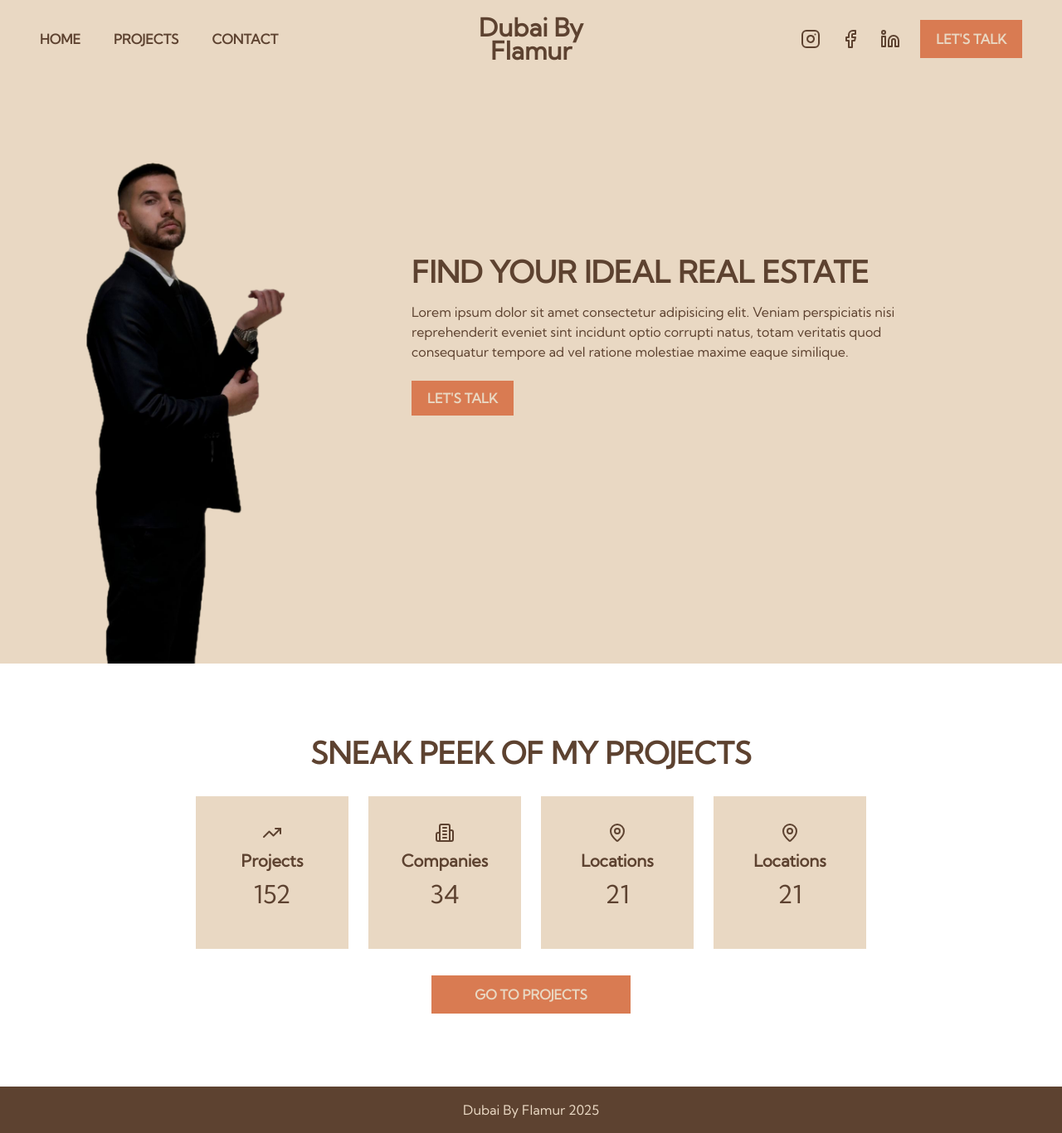
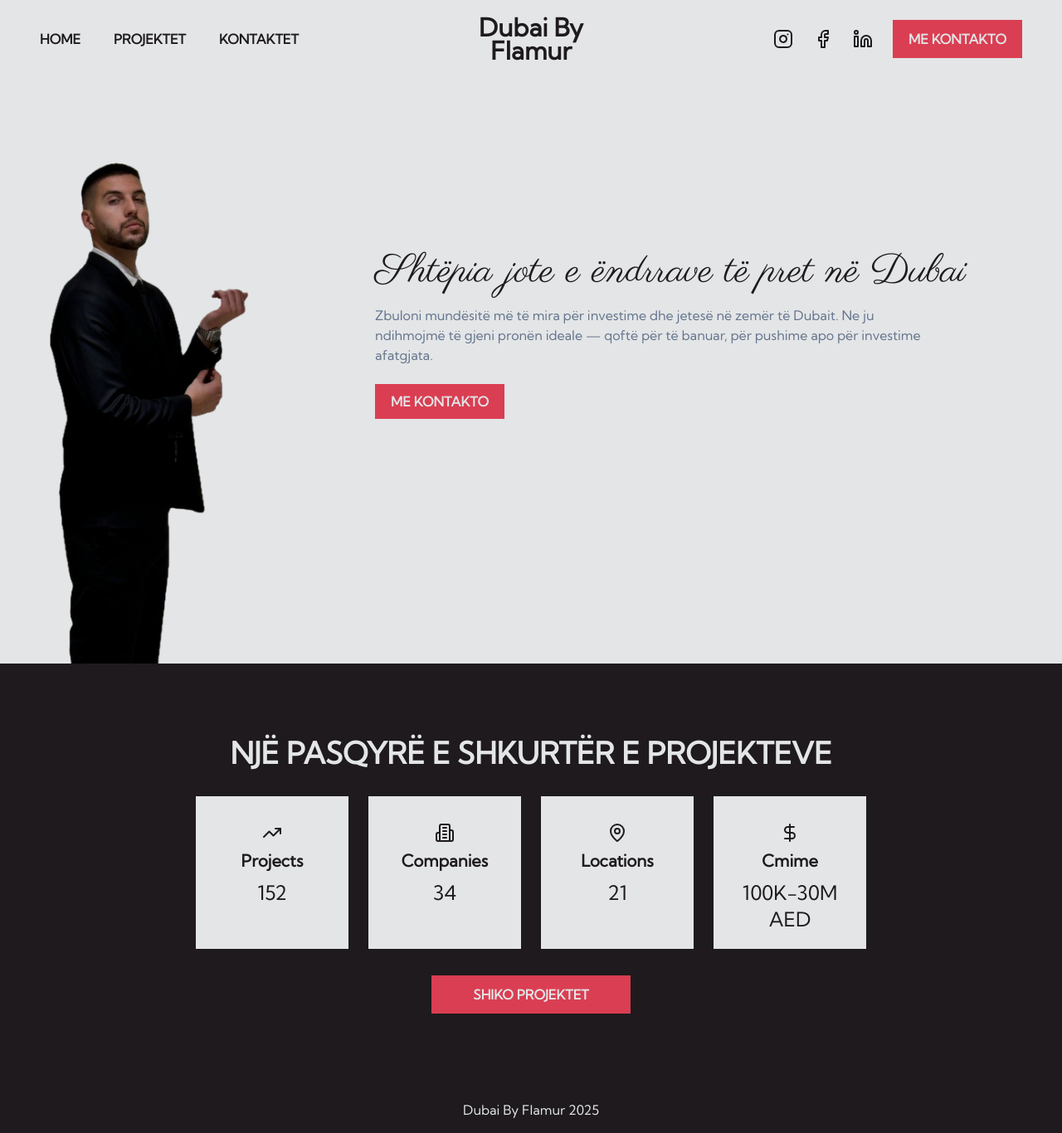
Before and after one commit to Andigashi1/real-estate, a Next.js app: page / in a window 1280 px wide. Shown: the whole page at 83% size. Built offline with nearby package versions, Linux system fonts and the light colour scheme.

Commit message:
changed color palette

```diff
--- a/app/components/Filters.jsx
+++ b/app/components/Filters.jsx
@@ -131,7 +131,7 @@ const Filters = ({ properties = [], onFilteredResults }) => {
           value={filters.propertyType}
           onChange={(e) => handleFilterChange("propertyType", e.target.value)}
         >
-          <option value="">Property Type</option>
+          <option value="">Lloji Prones</option>
           <option value="apartment">Apartment</option>
           <option value="villa">Villa</option>
           <option value="townhouse">Townhouse</option>
@@ -167,13 +167,13 @@ const Filters = ({ properties = [], onFilteredResults }) => {
           value={filters.bedrooms}
           onChange={(e) => handleFilterChange("bedrooms", e.target.value)}
         >
-          <option value="">Bedrooms</option>
+          <option value="">Numri i Dhomave</option>
           <option value="studio">Studio</option>
-          <option value="1">1 BR</option>
-          <option value="2">2 BR</option>
-          <option value="3">3 BR</option>
-          <option value="4">4 BR</option>
-          <option value="5+">5+ BR</option>
+          <option value="1">1</option>
+          <option value="2">2</option>
+          <option value="3">3</option>
+          <option value="4">4</option>
+          <option value="5+">5+</option>
         </select>
 
         {/* Price Range */}
@@ -182,7 +182,7 @@ const Filters = ({ properties = [], onFilteredResults }) => {
           value={filters.priceRange}
           onChange={(e) => handleFilterChange("priceRange", e.target.value)}
         >
-          <option value="">Price Range</option>
+          <option value="">Cmimi</option>
           <option value="0-500k">Under 500K AED</option>
           <option value="500k-1m">500K - 1M AED</option>
           <option value="1m-2m">1M - 2M AED</option>
@@ -197,7 +197,7 @@ const Filters = ({ properties = [], onFilteredResults }) => {
           <input
             type="text"
             name="search"
-            placeholder="Search properties..."
+            placeholder="Kerko prona..."
             className="border-2 border-foreground px-3 py-2 pl-10 rounded-lg w-full"
             value={filters.search}
             onChange={(e) => handleFilterChange("search", e.target.value)}
--- a/app/components/Intro.jsx
+++ b/app/components/Intro.jsx
@@ -2,22 +2,34 @@ import muli from "@/public/flamur.png";
 import Image from "next/image";
 import Talkbtn from "./Talkbtn";
 
+import { Parisienne } from "next/font/google";
+const parisienne = Parisienne({ subsets: ["latin"], weight: "400" });
 const Intro = () => {
   return (
     <div className="flex flex-col lg:flex-row items-center justify-end lg:justify-center gap-24 mx-8 h-screen max-h-[824px]">
-      <Image src={muli} alt="Photo of Flamur Ramaj" width={200} height={400} className="lg:self-end w-[30vh] max-w-[250px]" />
-      <div className="max-lg:bg-white max-lg:absolute top-[55%] p-6 space-y-4 max-w-2xl mx-8 max-lg:text-center">
-        <h1 className="text-2xl lg:text-4xl font-bold max-lg:text-center uppercase">Find Your Ideal Real Estate</h1>
-        <p className="mb-8">
-          Lorem ipsum dolor sit amet consectetur adipisicing elit. Veniam
-          perspiciatis nisi reprehenderit eveniet sint incidunt optio corrupti
-          natus, totam veritatis quod consequatur tempore ad vel ratione
-          molestiae maxime eaque similique.
+      <Image
+        src={muli}
+        alt="Photo of Flamur Ramaj"
+        width={200}
+        height={400}
+        className="lg:self-end w-[30vh] max-w-[250px]"
+      />
+      <div className="max-lg:bg-white max-lg:absolute top-[55%] p-6 space-y-4 mx-8 max-lg:text-center">
+        <h1
+          className={`text-4xl lg:text-5xl font-black max-lg:text-center ${parisienne.className}`}
+        >
+          Shtëpia jote e ëndrrave të pret në Dubai
+        </h1>
+        <p className="mb-8 max-w-2xl text-text">
+          Zbuloni mundësitë më të mira për investime dhe jetesë në zemër të
+          Dubait. Ne ju ndihmojmë të gjeni pronën ideale — qoftë për të banuar,
+          për pushime apo për investime afatgjata.
         </p>
-        <Talkbtn/>
+
+        <Talkbtn />
       </div>
     </div>
-  )
-}
+  );
+};
 
-export default Intro
+export default Intro;
--- a/app/components/Projects.jsx
+++ b/app/components/Projects.jsx
@@ -1,4 +1,4 @@
-import { TrendingUp, Building2, MapPin } from "lucide-react";
+import { TrendingUp, Building2, MapPin, DollarSign } from "lucide-react";
 import Link from "next/link";
 
 const Projects = () => {
@@ -19,15 +19,15 @@ const Projects = () => {
       value: "21",
     },
     {
-      icon: <MapPin className="w-6 h-6 mx-auto" />,
-      label: "Locations",
-      value: "21",
+      icon: <DollarSign className="w-6 h-6 mx-auto" />,
+      label: "Cmime",
+      value: "100K-30M AED",
     },
   ];
   return (
-    <div className="bg-white py-22 space-y-8 text-center px-8">
-      <h1 className="font-bold text-4xl uppercase">
-        Sneak peek of my projects
+    <div className="bg-foreground py-22 space-y-8 text-center px-8">
+      <h1 className="font-bold text-background text-4xl uppercase">
+        Një Pasqyrë e Shkurtër e Projekteve
       </h1>
 
       <div className="flex justify-center">
@@ -35,11 +35,11 @@ const Projects = () => {
           {stats.map((stat, i) => (
             <div
               key={i}
-              className="bg-background text-center space-y-2 pt-8 max-sm:w-36 max-sm:h-36 w-46 h-46"
+              className="bg-background text-center space-y-2 px-4 py-8 max-sm:w-36 max-sm:h-36 w-46 h-46"
             >
               {stat.icon}
               <h2 className="text-xl font-semibold">{stat.label}</h2>
-              <p className="text-3xl">{stat.value}</p>
+              <p className="text-2xl">{stat.value}</p>
             </div>
           ))}
         </div>
@@ -49,7 +49,7 @@ const Projects = () => {
         <p
           className="px-4 py-2 bg-button border-3 border-button hover:bg-transparent hover:text-button text-background font-bold uppercase cursor-pointer max-w-[15rem] mx-auto"
         >
-          Go To Projects
+          Shiko Projektet
         </p>
       </Link>
     </div>
--- a/app/components/PropertyCard.jsx
+++ b/app/components/PropertyCard.jsx
@@ -1,6 +1,14 @@
 import Link from "next/link";
 import { areas, companies } from "../lib/areas";
 import { MapPin, Bed, Bath, Square, Eye } from "lucide-react";
+
+const typeColorMap = {
+  Villa: "bg-red-600",
+  Apartment: "bg-blue-600",
+  Townhouse: "bg-purple-600",
+  Penthouse: "bg-yellow-600",
+  Default: "bg-gray-600",
+};
 
 const PropertyCard = ({ property }) => {
   const formatPrice = (price) => {
@@ -8,6 +16,9 @@ const PropertyCard = ({ property }) => {
     if (price >= 1_000) return `${(price / 1_000).toFixed(0)}K`;
     return `${price}`;
   };
+
+  const normalizedType = (property.type || "Default").charAt(0).toUpperCase() + (property.type || "Default").slice(1).toLowerCase();
+  const typeClass = typeColorMap[normalizedType] || typeColorMap.Default;
 
   const imageUrl =
     property.images?.[0]?.url ||
@@ -51,7 +62,9 @@ const PropertyCard = ({ property }) => {
           />
 
           <div className="absolute top-3 left-3">
-            <span className="bg-blue-600 text-white px-3 py-1 rounded-full text-xs font-semibold uppercase">
+            <span
+              className={`${typeClass} text-white px-3 py-1 rounded-full text-xs font-semibold uppercase`}
+            >
               {property.type}
             </span>
           </div>
--- a/app/components/Talkbtn.jsx
+++ b/app/components/Talkbtn.jsx
@@ -10,7 +10,7 @@ const Talkbtn = () => {
       rel="noopener noreferrer"
       className="px-4 py-2 bg-button border-3 border-button hover:bg-transparent hover:text-button text-background font-bold uppercase cursor-pointer"
     >
-      Let's talk
+      Me Kontakto
     </a>
   );
 };
--- a/app/components/ui/Nav.jsx
+++ b/app/components/ui/Nav.jsx
@@ -26,8 +26,8 @@ const Nav = () => {
       <div className="relative flex items-center justify-between gap-10">
         <ul className="gap-10 hidden lg:flex uppercase">
           <Link href='/'>Home</Link>
-          <Link href='/projects'>Projects</Link>
-          <Link href='/contact'>Contact</Link>
+          <Link href='/projects'>Projektet</Link>
+          <Link href='/contact'>Kontaktet</Link>
         </ul>
         <h1 className={`${menuOpen ? 'text-white' : null} z-50 text-2xl lg:text-3xl lg:absolute left-1/2 lg:-translate-x-1/2 leading-7 text-center`}>
           Dubai By <br /> Flamur
@@ -63,8 +63,8 @@ const Nav = () => {
           <div className="inset-0 text-center bg-black/75 fixed top-0 left-0 w-full h-full z-40 flex flex-col items-center justify-center">
             <ul className="flex flex-col gap-10 text-2xl uppercase text-white mb-8">
               <Link href='/' onClick={() => setMenuOpen(false)}>Home</Link>
-              <Link href='/projects' onClick={() => setMenuOpen(false)}>Projects</Link>
-              <Link href='/contact' onClick={() => setMenuOpen(false)}>Contact</Link>
+              <Link href='/projects' onClick={() => setMenuOpen(false)}>Projektet</Link>
+              <Link href='/contact' onClick={() => setMenuOpen(false)}>Kontaktet</Link>
             </ul>
             <div className="flex gap-6 mb-8">
               <a href="https://www.instagram.com/dubaibyflamur/" aria-label="instagram" target="_blank" rel="noopener noreferrer">
@@ -78,7 +78,7 @@ const Nav = () => {
           </a>
             </div>
             <button className="px-4 py-2 bg-button border-3 border-button hover:bg-background hover:text-button text-background font-bold uppercase cursor-pointer">
-              Let's talk
+              Me kontakto
             </button>
           </div>
         )}
--- a/app/contact/page.js
+++ b/app/contact/page.js
@@ -1,4 +1,5 @@
 import { Facebook, Instagram, Mail, Music2 } from "lucide-react";
+import { Parisienne } from "next/font/google";
 
 const socials = [
   { icon: <Instagram size={32} />, label: "Instagram", text: "dubaibyflamur", href: "https://www.instagram.com/dubaibyflamur/" },
@@ -7,12 +8,14 @@ const socials = [
   { icon: <Mail size={32} />, label: "Email", text: "mail", href: "#" },
 ];
 
+const parisienne = Parisienne({ subsets: ["latin"], weight: "400" });
+
 const Page = () => {
   return (
     <div className="pt-36 flex flex-col items-center gap-12 text-center px-4">
       <div className="space-y-2">
-        <h1 className="text-2xl md:text-4xl font-bold uppercase">
-          Get in touch with me
+        <h1 className={`text-2xl md:text-4xl font-bold ${parisienne.className}`}>
+          Një mesazh larg shtëpisë në Dubai
         </h1>
         <p>Kliko ikonat për t’i hapur</p>
       </div>
--- a/app/globals.css
+++ b/app/globals.css
@@ -1,14 +1,15 @@
 @import "tailwindcss";
 
 :root {
-  --background: #E9D8C3;
-  --foreground: #5d4230;
+  --background: #e3e5e7;
+  --foreground: #1E1A1D;
 }
 
 @theme inline {
   --color-background: var(--background);
   --color-foreground: var(--foreground);
-  --color-button: 	#D97B52;
+  --color-button: #DA3E52;
+  --color-text: #64748b;
 }
 
 body {
--- a/app/projects/page.js
+++ b/app/projects/page.js
@@ -43,14 +43,14 @@ export default function ProjectsPage() {
 
   return (
     <div className="min-h-screen flex flex-col pt-36 items-center space-y-6 mx-8 mb-20">
-      <h1 className="text-4xl font-bold">Explore our options</h1>
+      <h1 className="text-4xl font-bold">Eksploro Opsionet</h1>
       <Filters
         properties={projects}
         onFilteredResults={handleFilteredResults}
       />
       <div className="w-full max-w-7xl">
         <div className="mb-4 text-sm text-gray-600">
-          Showing {filteredProjects.length} of {projects.length} properties
+          Po Shfaqen {filteredProjects.length} prej {projects.length} pronave
         </div>
         <div className="grid gap-4 grid-cols-1 md:grid-cols-2 lg:grid-cols-4 w-full">
           {filteredProjects.map((property) => (
```
Also changed, not shown: app/projects/[id]/page.jsx (+14 -14 lines), app/lib/areas.js.
